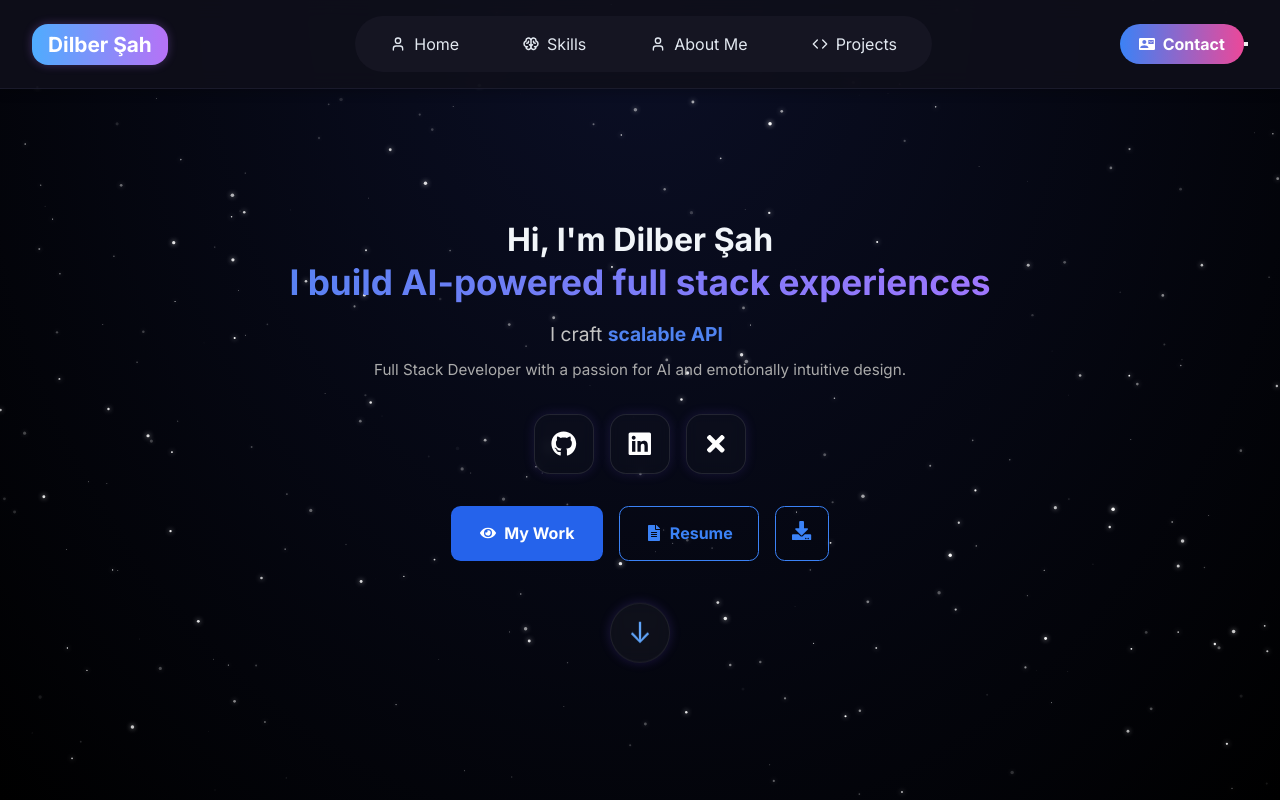
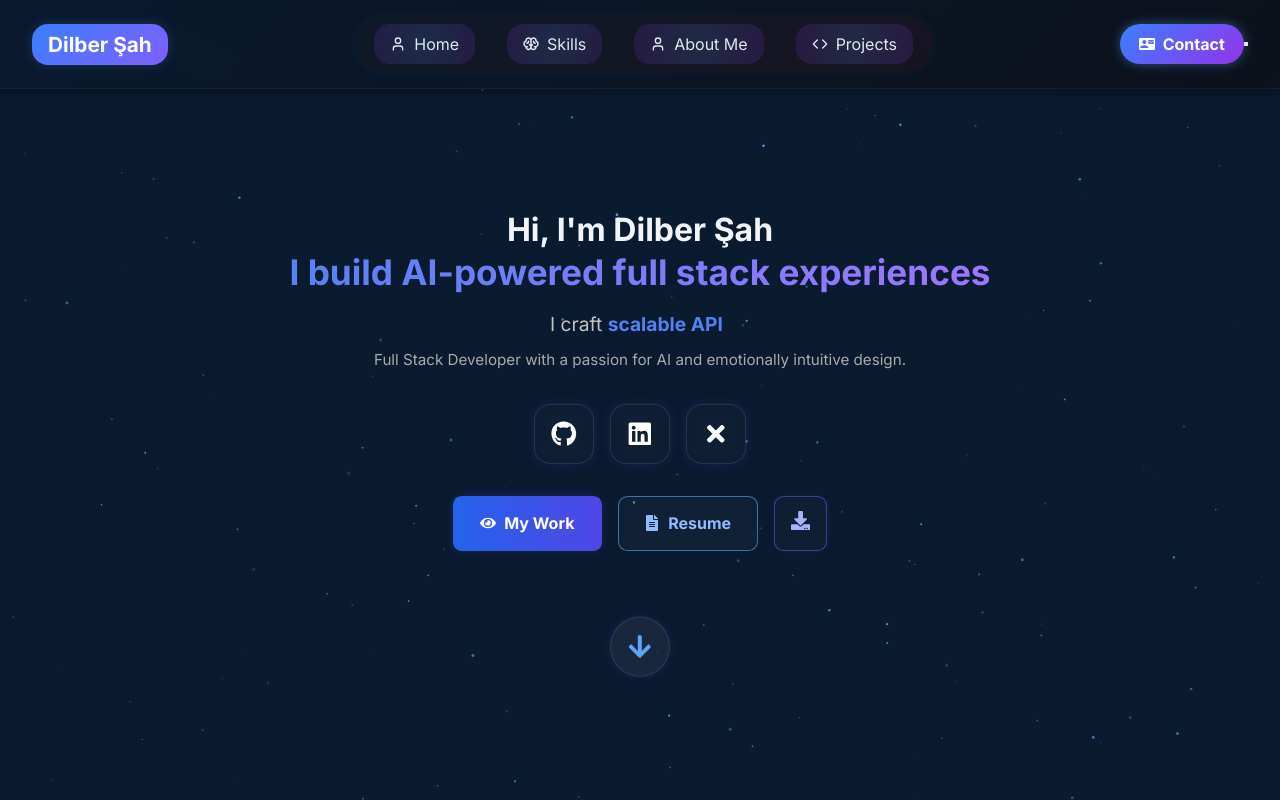
Before and after one commit to sahdilber/DilberSahWebsite, a Next.js app: page / in a window 1280 px wide. Shown: the top 800 px of the page. Built offline with nearby package versions, Linux system fonts and the light colour scheme.

Commit message:
tasarım güncellendi

```diff
--- a/src/components/BackgroundStars.js
+++ b/src/components/BackgroundStars.js
@@ -1,60 +1,103 @@
-// src/components/BackgroundStars.js
 import { useEffect, useRef } from 'react'
-import styles from '../styles/BackgroundStars.module.css'
 
 export default function BackgroundStars() {
-  const canvasRef = useRef(null)
+  const canvasRef = useRef()
 
   useEffect(() => {
     const canvas = canvasRef.current
     const ctx = canvas.getContext('2d')
-    let stars = []
+    let width = (canvas.width = window.innerWidth)
+    let height = (canvas.height = window.innerHeight)
 
-    const createStars = () => {
-      stars = Array.from({ length: 300 }, () => ({
-        x: Math.random() * canvas.width,
-        y: Math.random() * canvas.height,
-        radius: Math.random() * 1.5 + 0.3,
-        alpha: Math.random(),
-        delta: Math.random() * 0.02,
-        dx: (Math.random() - 0.5) * 0.05,
-        dy: (Math.random() - 0.5) * 0.05
-      }))
+    const stars = Array.from({ length: 150 }, () => ({
+      x: Math.random() * width,
+      y: Math.random() * height,
+      r: Math.random() * 1.2 + 0.3,
+      dx: (Math.random() - 0.5) * 0.3,
+      dy: (Math.random() - 0.5) * 0.3,
+      alpha: Math.random()
+    }))
+
+    let meteors = []
+
+    function drawMeteors() {
+      if (Math.random() < 0.03) {
+        meteors.push({
+          x: Math.random() * width,
+          y: -10,
+          dx: Math.random() * 4 + 2,
+          dy: Math.random() * 1.5 + 1,
+          length: Math.random() * 80 + 50,
+          opacity: 0.6
+        })
+      }
+
+      meteors = meteors.filter(m => m.y < height + 100)
+
+      meteors.forEach(m => {
+        ctx.beginPath()
+        ctx.moveTo(m.x, m.y)
+        ctx.lineTo(m.x - m.length, m.y - m.length / 2)
+        ctx.strokeStyle = `rgba(255,255,255,${m.opacity})`
+        ctx.lineWidth = 2
+        ctx.stroke()
+
+        m.x += m.dx
+        m.y += m.dy
+        m.opacity -= 0.01
+      })
     }
 
-    const animate = () => {
-      ctx.clearRect(0, 0, canvas.width, canvas.height)
-      stars.forEach(star => {
-        star.x += star.dx
-        star.y += star.dy
+    function animate() {
+      ctx.clearRect(0, 0, width, height)
 
-        star.alpha += star.delta
-        if (star.alpha <= 0 || star.alpha >= 1) star.delta *= -1
+      // Background
+      ctx.fillStyle = '#0a1a2f'
+      ctx.fillRect(0, 0, width, height)
 
-        if (star.x < 0 || star.x > canvas.width) star.dx *= -1
-        if (star.y < 0 || star.y > canvas.height) star.dy *= -1
+      // Stars
+      for (let s of stars) {
+        ctx.beginPath()
+        ctx.arc(s.x, s.y, s.r, 0, 2 * Math.PI)
+        ctx.fillStyle = `rgba(91, 167, 255, ${s.alpha})`
+        ctx.fill()
 
-        ctx.beginPath()
-        ctx.arc(star.x, star.y, star.radius, 0, 2 * Math.PI)
-        ctx.fillStyle = `rgba(255, 255, 255, ${star.alpha})`
-        ctx.shadowBlur = 5
-        ctx.shadowColor = 'white'
-        ctx.fill()
-      })
+        s.x += s.dx
+        s.y += s.dy
+        s.alpha += (Math.random() - 0.5) * 0.02
+        s.alpha = Math.min(Math.max(s.alpha, 0.2), 0.9)
+
+        if (s.x < 0) s.x = width
+        if (s.x > width) s.x = 0
+        if (s.y < 0) s.y = height
+        if (s.y > height) s.y = 0
+      }
+
+      drawMeteors()
+
       requestAnimationFrame(animate)
     }
 
-    const resize = () => {
-      canvas.width = window.innerWidth
-      canvas.height = window.innerHeight
-      createStars()
-    }
+    animate()
 
-    resize()
-    animate()
-    window.addEventListener('resize', resize)
-    return () => window.removeEventListener('resize', resize)
+    window.addEventListener('resize', () => {
+      width = canvas.width = window.innerWidth
+      height = canvas.height = window.innerHeight
+    })
   }, [])
 
-  return <canvas ref={canvasRef} className={styles.canvas} />
+  return (
+    <canvas
+      ref={canvasRef}
+      style={{
+        position: 'fixed',
+        top: 0,
+        left: 0,
+        zIndex: 0,
+        width: '100%',
+        height: '100%',
+        background: 'radial-gradient(ellipse at top left, #0a1a2f, #0d1117)'
+      }}
+    />
+  )
 }
--- a/src/components/Hero.js
+++ b/src/components/Hero.js
@@ -1,6 +1,7 @@
 import styles from '../styles/Hero.module.css'
 import Link from 'next/link'
 import { Typewriter } from 'react-simple-typewriter'
+import { FaArrowDown } from 'react-icons/fa'
 import BackgroundStars from './BackgroundStars' // ⭐ Yıldızlar eklendi
 import { FaGithub, FaLinkedin, FaTimes, FaFileAlt, FaDownload, FaEye } from 'react-icons/fa'
 
@@ -57,15 +58,15 @@ export default function Hero() {
             <FaDownload />
           </a>
         </div>
+        <div className={styles.downArrowWrapper}>
+        <a href="#skills">
+            <div className={styles.downArrow}>
+            <FaArrowDown />
+            </div>
+        </a>
+       </div>
+      </div>
 
-        <div className={styles.downArrowWrapper}>
-          <a href="#skills">
-            <div className={styles.downArrowCircle}>
-              <span className={styles.downArrowIcon}>↓</span>
-            </div>
-          </a>
-        </div>
-      </div>
     </section>
   )
 }
--- a/src/components/Skills.js
+++ b/src/components/Skills.js
@@ -1,7 +1,6 @@
 import styles from '../styles/Skills.module.css'
 import { FaHtml5, FaCss3Alt, FaJs, FaPython, FaReact } from 'react-icons/fa'
 import { SiSwift, SiCplusplus, SiNextdotjs } from 'react-icons/si'
-import { FaArrowDown } from 'react-icons/fa'
 
 export default function Skills() {
   return (
@@ -69,13 +68,6 @@ export default function Skills() {
           <span>Next.js</span>
         </div>
       </div>
-      <div className={styles.downArrowWrapper}>
-        <a href="#about">
-            <div className={styles.downArrow}>
-            <FaArrowDown />
-            </div>
-        </a>
-       </div>
     </section>
 
   )
--- a/src/styles/Hero.module.css
+++ b/src/styles/Hero.module.css
@@ -12,6 +12,7 @@
   overflow: hidden;
   z-index: 1;
 }
+
 
 .container {
   max-width: 900px;
@@ -93,25 +94,28 @@
 }
 
 .primaryButton {
-  background: #2563eb;
-  color: #fff;
-  padding: 0.9rem 1.8rem;
-  font-weight: bold;
-  border-radius: 0.6rem;
+  background: linear-gradient(to right, #2563eb, #4f46e5);
+  color: white;
+  padding: 0.85rem 1.7rem;
+  font-weight: 600;
+  border-radius: 0.55rem;
   display: flex;
   align-items: center;
   gap: 0.5rem;
-  transition: background 0.3s ease;
+  font-size: 1rem;
+  box-shadow: 0 0 10px rgba(80, 120, 255, 0.15);
+  transition: all 0.3s ease;
 }
 
 .primaryButton:hover {
-  background: #1e40af;
+  transform: translateY(-2px);
+  box-shadow: 0 0 20px rgba(91, 135, 255, 0.3);
+  background: linear-gradient(to right, #1d4ed8, #4338ca);
 }
-
 .outlineButton {
-  background-color: transparent;
-  border: 1px solid #3b82f6;
-  color: #3b82f6;
+  background: rgba(255, 255, 255, 0.03);
+  border: 1px solid rgba(91, 167, 255, 0.6);
+  color: #91baff;
   padding: 0.9rem 1.6rem;
   border-radius: 0.6rem;
   font-weight: bold;
@@ -122,60 +126,73 @@
 }
 
 .outlineButton:hover {
-  background-color: #1d4ed8;
+  background: rgba(91, 167, 255, 0.2);
   color: white;
+  box-shadow: 0 0 15px rgba(130, 88, 255, 0.3);
 }
 
 .iconButton {
-  background-color: transparent;
-  border: 1px solid #3b82f6;
-  color: #3b82f6;
+  background: rgba(255, 255, 255, 0.02);
+  border: 1px solid rgba(130, 88, 255, 0.5);
+  color: #a5b4fc;
   padding: 0.9rem 1rem;
   border-radius: 0.6rem;
   font-size: 1.2rem;
-  transition: background 0.3s ease;
+  transition: all 0.3s ease;
+  box-shadow: 0 0 6px rgba(130, 88, 255, 0.1);
 }
 
 .iconButton:hover {
-  background-color: #1d4ed8;
+  background: linear-gradient(to right, #6366f1, #8b5cf6);
   color: white;
+  box-shadow: 0 0 16px rgba(130, 88, 255, 0.4);
+}
+.downArrowWrapper {
+  margin-top: 60px;
+  display: flex;
+  justify-content: center;
+  align-items: center;
+  width: 100%;
 }
 
-.downArrowWrapper {
-  margin-top: 2.5rem;
-  display: flex;
-  justify-content: center;
-}
-
-.downArrowCircle {
+.downArrow {
   width: 60px;
   height: 60px;
   border-radius: 50%;
-  background: rgba(255, 255, 255, 0.04);
-  border: 1px solid rgba(255, 255, 255, 0.08);
-  backdrop-filter: blur(8px);
+  background: rgba(255, 255, 255, 0.06);
+  border: 1px solid rgba(255, 255, 255, 0.1);
   display: flex;
   justify-content: center;
   align-items: center;
-  transition: all 0.3s ease;
-  box-shadow: 0 0 12px rgba(130, 88, 255, 0.2);
+  transition: all 0.4s ease;
   cursor: pointer;
-  animation: bounce 2s infinite ease-in-out;
+  box-shadow: 0 0 10px rgba(138, 43, 226, 0.2);
+  animation: floatY 4s ease-in-out infinite;
 }
 
-.downArrowCircle:hover {
-  transform: scale(1.15);
-  box-shadow: 0 0 25px #b86bff, 0 0 35px #8e44ec;
+.downArrow svg {
+  font-size: 1.6rem;
+  color: #60a5fa;
+  transition: transform 0.3s ease, filter 0.3s ease;
 }
 
-.downArrowIcon {
-  font-size: 1.8rem;
-  color: #60a5fa;
-  transition: filter 0.3s ease;
+.downArrow:hover {
+  transform: scale(1.2);
+  box-shadow: 0 0 20px #b86bff, 0 0 30px #8e44ec;
 }
 
-.downArrowCircle:hover .downArrowIcon {
-  filter: brightness(1.6);
+.downArrow:hover svg {
+  filter: brightness(1.5);
+  transform: translateY(3px);
+}
+
+@keyframes floatY {
+  0%, 100% {
+    transform: translateY(0);
+  }
+  50% {
+    transform: translateY(6px);
+  }
 }
 
 @keyframes bounce {
@@ -228,17 +245,4 @@
   .socialIcons {
     gap: 0.8rem;
   }
-
-  .downArrowWrapper {
-    margin-top: 1.5rem;
-  }
-
-  .downArrowCircle {
-    width: 50px;
-    height: 50px;
-  }
-
-  .downArrowIcon {
-    font-size: 1.5rem;
-  }
 }
--- a/src/styles/Navbar.module.css
+++ b/src/styles/Navbar.module.css
@@ -4,13 +4,13 @@
   top: 0;
   z-index: 1000;
   padding: 1rem 2rem;
-  background-color: rgba(15, 15, 26, 0.9);
-  backdrop-filter: blur(10px);
+  background: linear-gradient(135deg, rgba(10, 26, 47, 0.85), rgba(13, 17, 23, 0.85)); /* gece mavisi */
+  backdrop-filter: blur(12px);
   display: flex;
   align-items: center;
   justify-content: space-between;
-  border-bottom: 1px solid rgba(100, 100, 150, 0.15);
-  box-shadow: 0 4px 10px rgba(0, 0, 0, 0.2);
+  border-bottom: 1px solid rgba(100, 100, 150, 0.12);
+  box-shadow: 0 4px 10px rgba(0, 0, 0, 0.3);
 }
 
 /* Ortadaki nav'ı hizalamak için */
@@ -20,11 +20,12 @@
   justify-content: center;
 }
 .nav {
-  background-color: #151522;
+  background: linear-gradient(135deg, rgba(15, 25, 40, 0.9), rgba(25, 20, 35, 0.9));
   border-radius: 2rem;
   padding: 0.5rem 1.2rem;
   display: flex;
   align-items: center;
+  box-shadow: 0 0 12px rgba(91, 167, 255, 0.06);
 }
 .logo {
   font-size: 1.3rem;
@@ -32,8 +33,8 @@
   color: #fff;
   padding: 8px 16px;
   border-radius: 16px;
-  background: linear-gradient(to right, #4facfe, #b672f6);
-  box-shadow: 0 0 10px rgba(180, 120, 255, 0.3);
+  background: linear-gradient(135deg, #3b7fff, #7f5eff);
+  box-shadow: 0 0 12px rgba(91, 167, 255, 0.2);
   cursor: pointer;
   transition: transform 0.3s ease;
 }
@@ -76,8 +77,7 @@
   position: absolute;
   inset: 0;
   border-radius: 16px;
-  background: radial-gradient(circle at center, rgba(59, 130, 246, 0.3), rgba(236, 72, 153, 0.3));
-  opacity: 0;
+  background: radial-gradient(circle at center, rgba(91, 167, 255, 0.15), rgba(147, 51, 234, 0.15));
   transition: opacity 0.3s ease;
   z-index: -1;
 }
@@ -112,22 +112,24 @@
 }
 
 .contactBtn {
-  background: linear-gradient(to right, #3b82f6, #ec4899);
+  background: linear-gradient(135deg, #3b7fff, #9333ea);
   color: white;
   padding: 0.6rem 1.2rem;
   border-radius: 9999px;
   font-weight: 600;
   text-decoration: none;
+  display: inline-flex;
   align-items: center;
   gap: 0.5rem;
-  transition: transform 0.3s ease;
+  transition: transform 0.3s ease, box-shadow 0.3s ease;
   position: relative;
-  overflow: hidden; /* bu satır taşmayı engeller */
-  display: inline-flex;
+  overflow: hidden;
+  box-shadow: 0 0 12px rgba(91, 167, 255, 0.4);
 }
 
 .contactBtn:hover {
-  transform: scale(1.05);
+  transform: scale(1.07);
+  box-shadow: 0 0 20px rgba(91, 167, 255, 0.7);
 }
 
 .bubbleContainer {
--- a/src/styles/Skills.module.css
+++ b/src/styles/Skills.module.css
@@ -102,36 +102,3 @@
       transform: translateY(0);
     }
   }
-  .downArrowWrapper {
-    margin-top: 60px;
-  }
-
-  .downArrow {
-    width: 60px;
-    height: 60px;
-    border-radius: 50%;
-    background: rgba(255, 255, 255, 0.06);
-    border: 1px solid rgba(255, 255, 255, 0.1);
-    display: flex;
-    justify-content: center;
-    align-items: center;
-    transition: all 0.4s ease;
-    cursor: pointer;
-    box-shadow: 0 0 10px rgba(138, 43, 226, 0.2);
-}
-
-  .downArrow svg {
-    font-size: 1.6rem;
-    color: #60a5fa;
-    transition: transform 0.3s ease, filter 0.3s ease;
-  }
-
-  .downArrow:hover {
-    transform: scale(1.2);
-    box-shadow: 0 0 20px #b86bff, 0 0 30px #8e44ec;
-  }
-
-  .downArrow:hover svg {
-    filter: brightness(1.5);
-    transform: translateY(3px);
-  }
```
